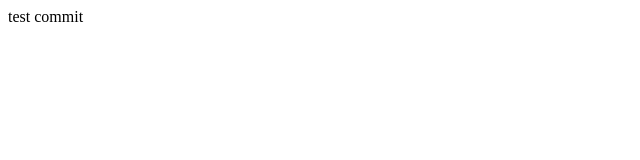
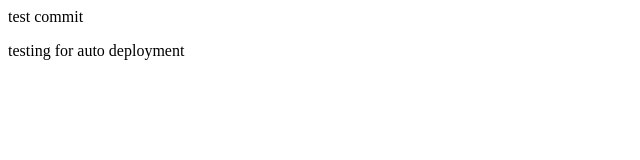
Before and after one commit to RDEG1/test2, a plain HTML site: page conatct.html in a window 1280 px wide. Shown: the whole page, without its empty margins (0-640 px from the left). Drawn offline with Linux system fonts and the light colour scheme.

Commit message:
Update conatct.html

```diff
--- a/conatct.html
+++ b/conatct.html
@@ -1,3 +1,4 @@
 <html>
   <p>test commit</p>
+  <p>testing for auto deployment</p>
 </html>
```
